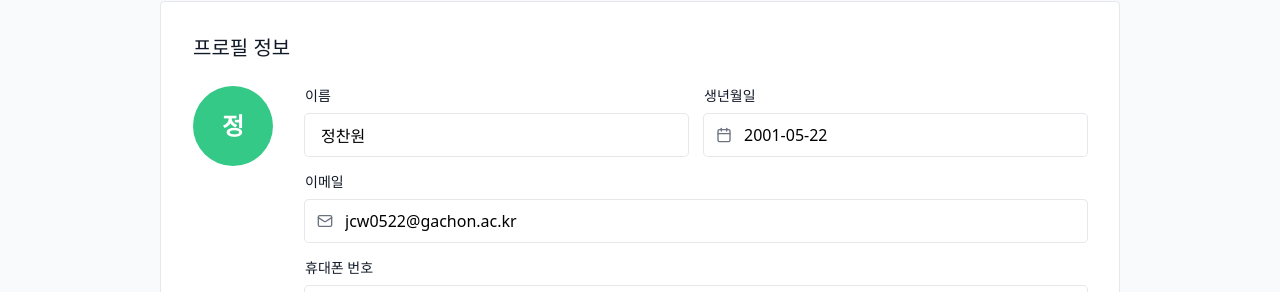
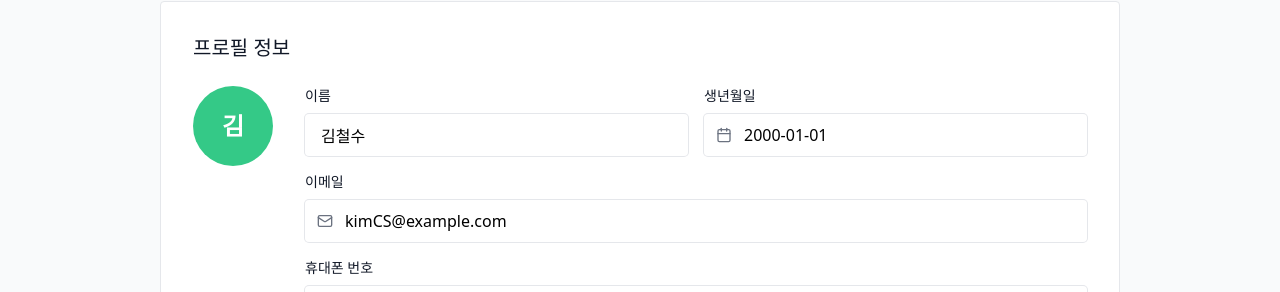
Before and after one commit to SafeSignProject/safeSign-frontend, a React (Vite) app: page /my in a window 1280 px wide. Shown: the part 207-499 px from the top of the page. Built offline with nearby package versions, Linux system fonts and the light colour scheme; a web font is replaced by a local one.

Commit message:
chore : 사용자 정보 수정

```diff
--- a/src/components/my/ProfileInfo.tsx
+++ b/src/components/my/ProfileInfo.tsx
@@ -14,10 +14,10 @@ const ProfileInfo = () => {
     resolver: zodResolver(userEditSchema),
     mode: 'onChange', // 실시간 validation
     defaultValues: {
-      name: '정찬원',
-      birth: '2001-05-22',
-      email: 'jcw0522@gachon.ac.kr',
-      phone: '010-3104-5118',
+      name: '김철수',
+      birth: '2000-01-01',
+      email: 'kimCS@example.com',
+      phone: '010-1234-5678',
     },
   });
 
@@ -34,7 +34,7 @@ const ProfileInfo = () => {
       <h3 className='text-dark mb-6 text-left text-xl leading-7 font-medium'>프로필 정보</h3>
       <div className='flex gap-8 max-sm:flex-col'>
         <div className='bg-primary flex h-20 max-w-20 min-w-20 items-center justify-center rounded-full text-2xl leading-8 font-semibold text-white'>
-          정
+          김
         </div>
         <form className='w-full space-y-4' onSubmit={handleSubmit(onSubmit)}>
           <div className='flex items-center gap-4 max-sm:flex-col'>
```
